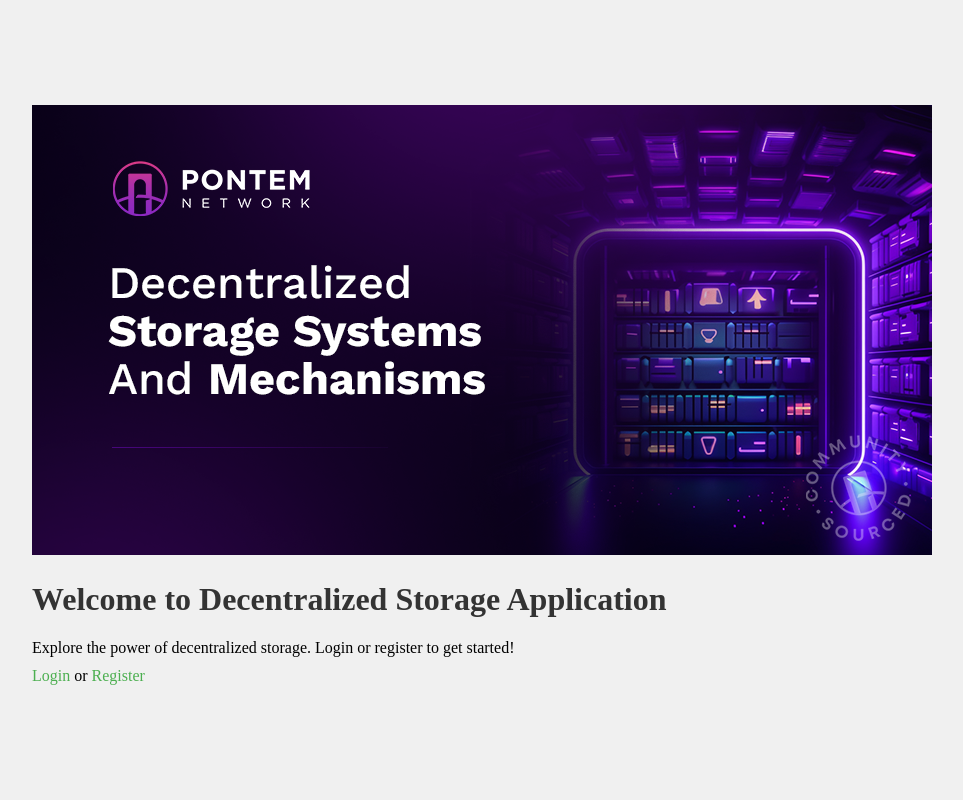
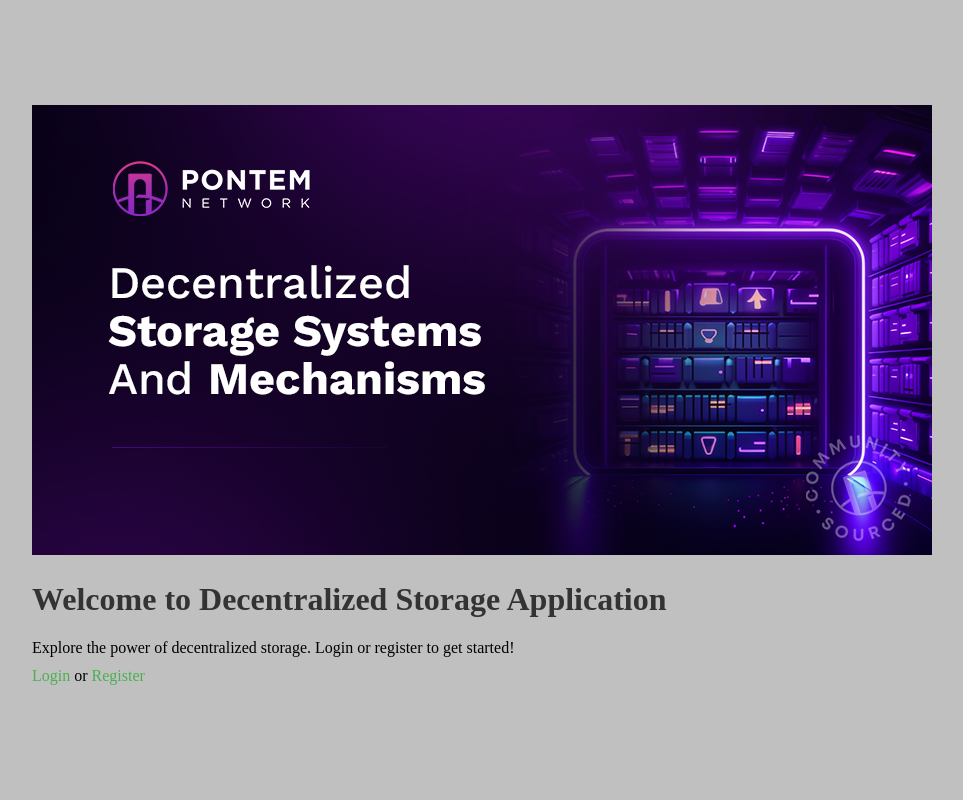
Before and after one commit to BhupeshReddy1/Testing_Decentralisation, a Flask app: page / in a window 1280 px wide. Shown: the whole page, without its empty margins (158-1121 px from the left). Run offline with Flask 3, Linux system fonts and the light colour scheme.

Commit message:
Update style4.css

```diff
--- a/decentralised2/static/css/style4.css
+++ b/decentralised2/static/css/style4.css
@@ -7,7 +7,7 @@ body {
     justify-content: center;
     height: 100vh;
     margin: 0;
-    background-color: #f0f0f0; /* Background color for the entire page */
+    background-color: #C0C0C0; /* Background color for the entire page */
 }
 
 h1 {
@@ -19,6 +19,7 @@ p {
 }
 
 a {
+    text-size: 50px;
     color: #4caf50;
     text-decoration: none;
 }
```
